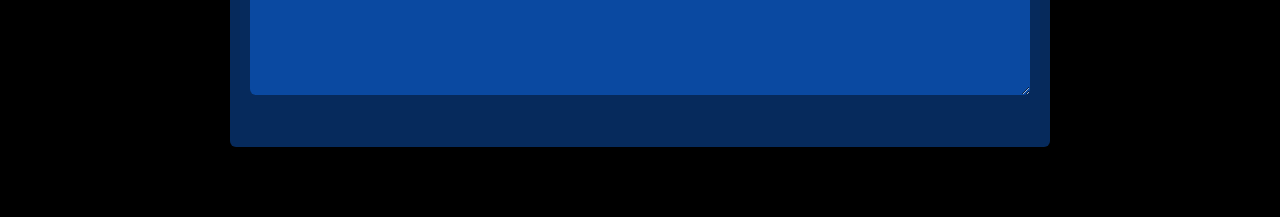
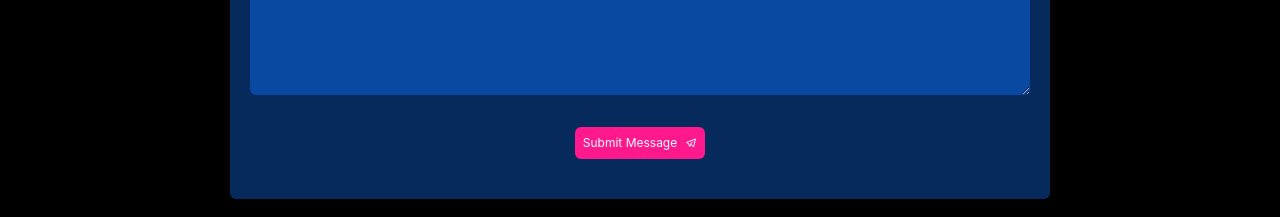
Before and after one commit to mmesomasaint/crypto-templates, a Next.js app: page /templates/crypto-invest/contact in a window 1280 px wide. Shown: the part 1040-1257 px from the top of the page. Built offline with nearby package versions, Linux system fonts and the light colour scheme.

Commit message:
Feat: Add a submit button to contact card

```diff
--- a/pages/templates/crypto-invest/contact.js
+++ b/pages/templates/crypto-invest/contact.js
@@ -208,6 +208,14 @@ export default function Home() {
                       className='sm:col-span-2 text-base font-normal py-2 px-7 rounded-md bg-[#0F69E5] bg-opacity-50 focus:outline-none focus:border focus:border-[#0F69E5]'
                     />
                   </div>
+                  <div className='w-full my-5'>
+                    <button className='flex justify-start items-center gap-2 p-2 bg-[#FF198D] rounded-md w-fit mx-auto'>
+                      <span className='text-lg md:text-xs font-normal text-white'>
+                        Submit Message
+                      </span>
+                      <TbBrandTelegram className='text-white text-lg md:text-xs' />
+                    </button>
+                  </div>
                 </div>
               </div>
             </div>
```
